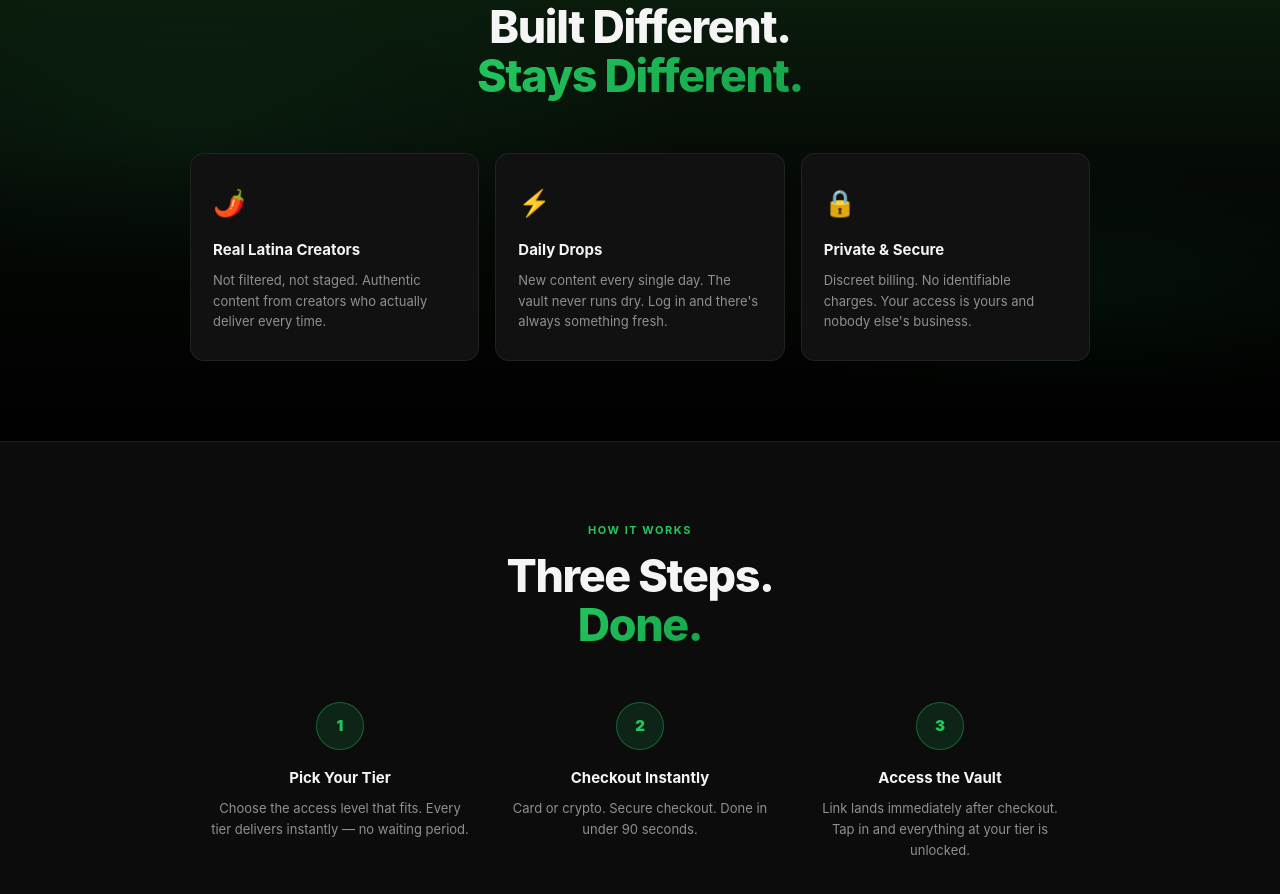
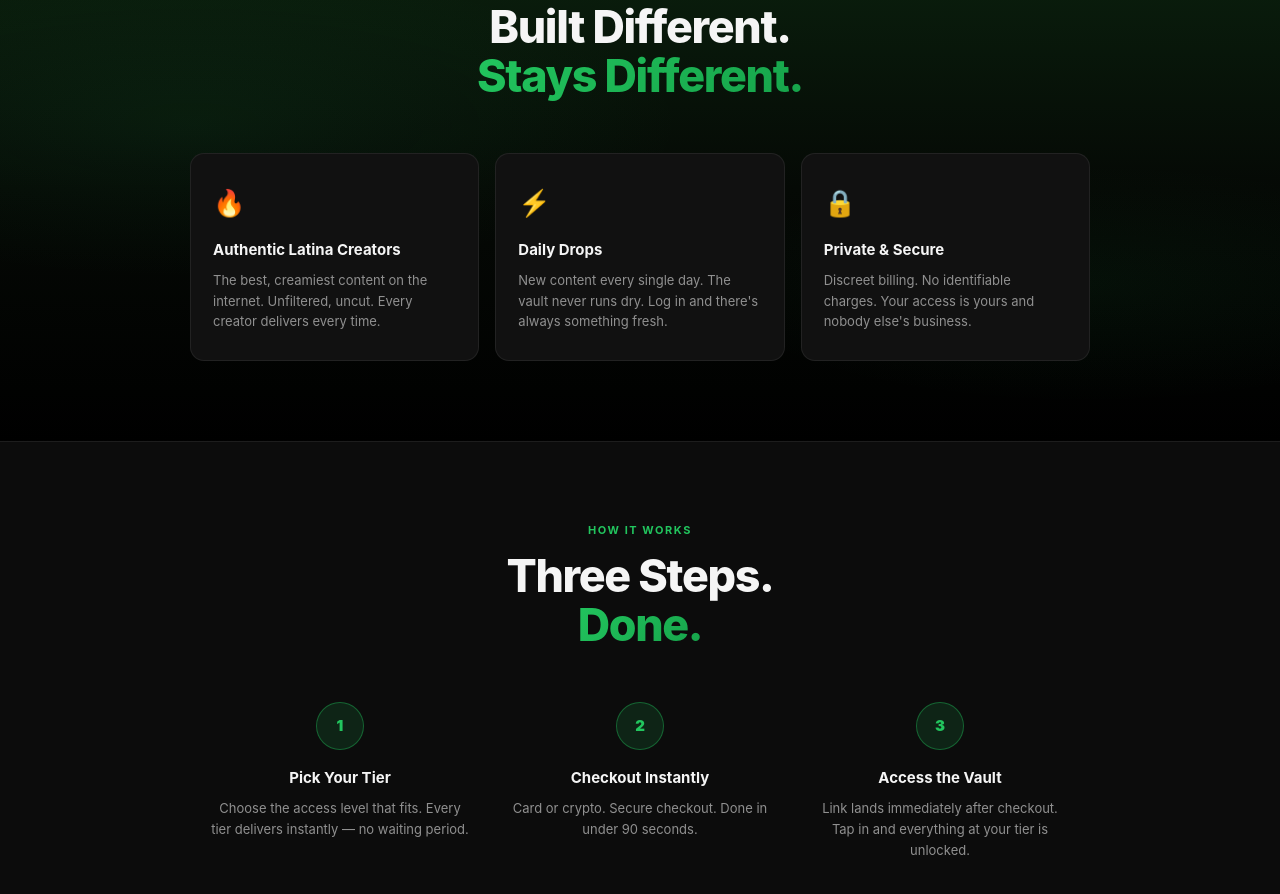
Before and after one commit to monkeygodx/latina, a website: page public/index.html in a window 1280 px wide. Shown: the part 2756-3650 px from the top of the page. Drawn offline with Linux system fonts and the light colour scheme.

Commit message:
Update content for Latina creators section

```diff
--- a/public/index.html
+++ b/public/index.html
@@ -692,9 +692,9 @@
   </div>
   <div class="why-grid">
     <div class="why-card">
-      <div class="why-icon">🌶️</div>
-      <div class="why-title">Real Latina Creators</div>
-      <p class="why-desc">Not filtered, not staged. Authentic content from creators who actually deliver every time.</p>
+      <div class="why-icon">🔥</div>
+      <div class="why-title">Authentic Latina Creators</div>
+      <p class="why-desc">The best, creamiest content on the internet. Unfiltered, uncut. Every creator delivers every time.</p>
     </div>
     <div class="why-card">
       <div class="why-icon">⚡</div>
```
